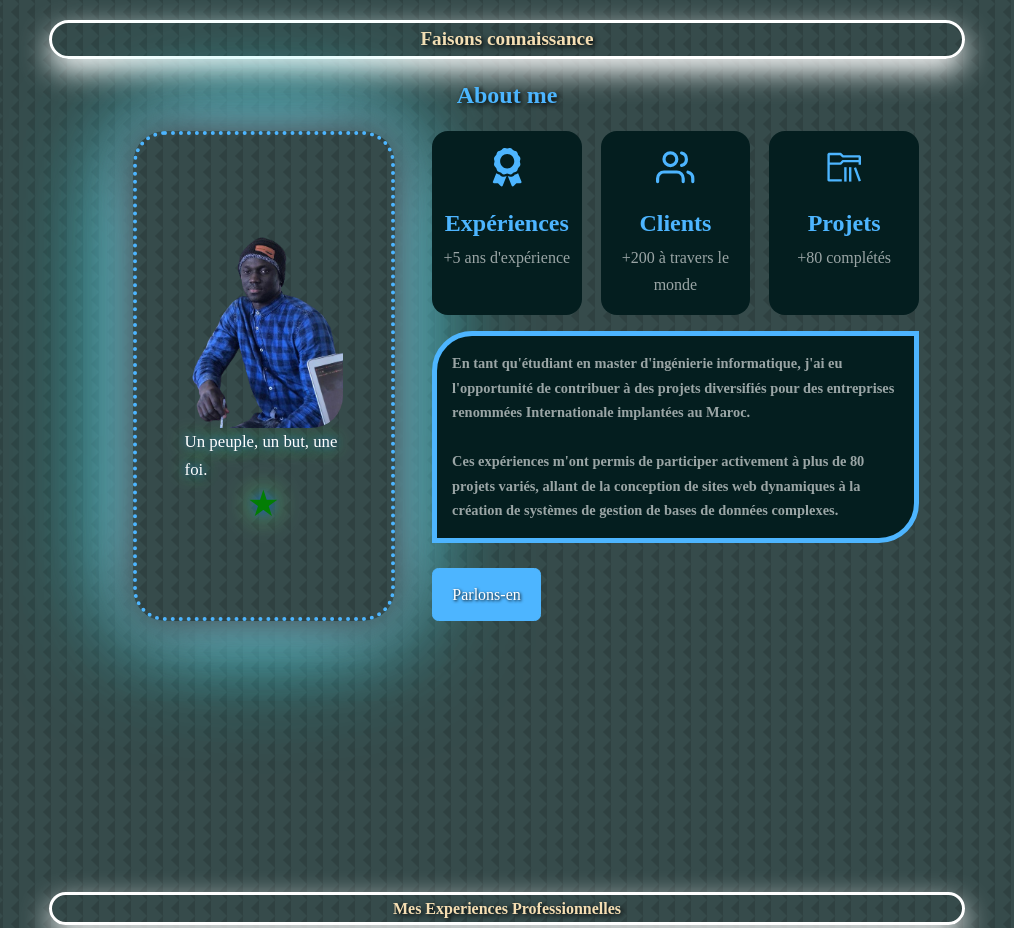
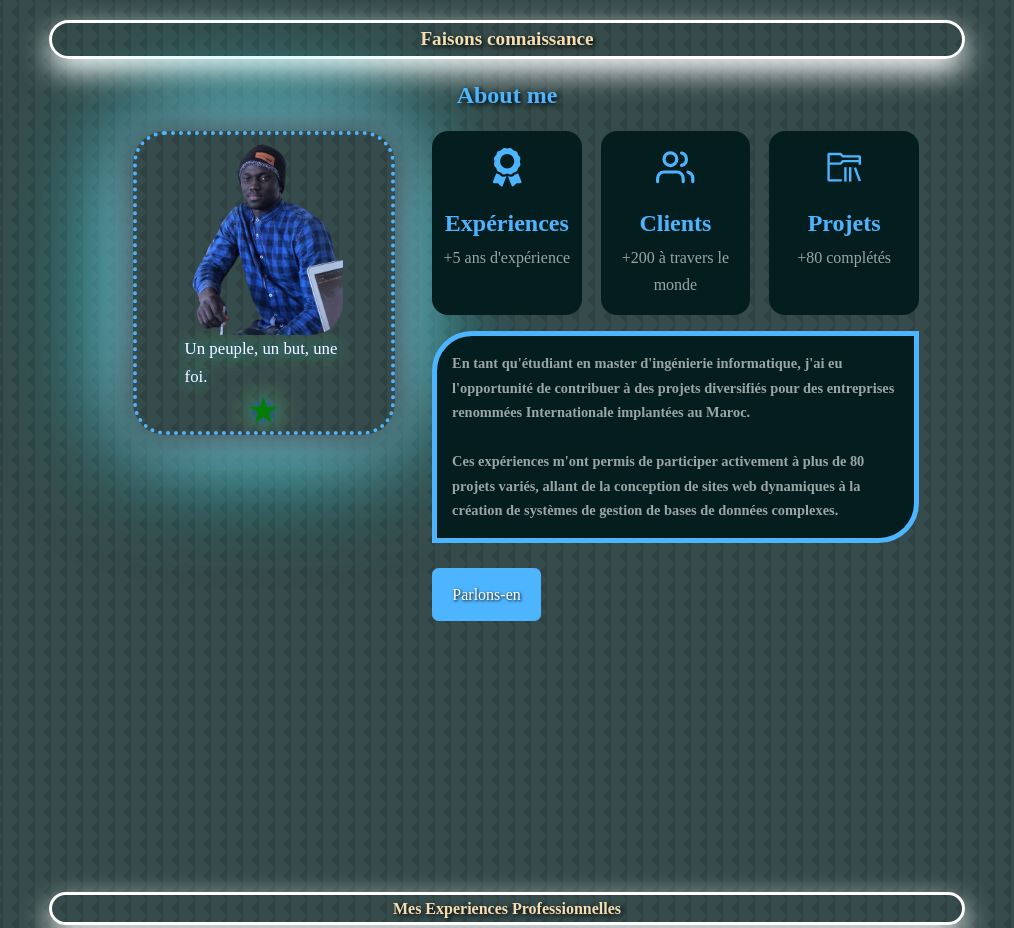
Before and after one commit to Mouhamed1003/keenprogrammer.com, a React (Create React App) app: page / in a window 1280 px wide. Shown: the part 860-1788 px from the top of the page, without its empty margins (133-1147 px from the left). Built offline with nearby package versions, Linux system fonts and the light colour scheme.

Commit message:
Update a_propos.css

```diff
--- a/src/components/a_propos/a_propos.css
+++ b/src/components/a_propos/a_propos.css
@@ -60,22 +60,24 @@ section {
     100% { box-shadow: 0 0 10px #fdfdfdf3, 0 0 20px #163cfbf8, 0 0 30px rgb(8, 130, 139); }
 }
 
-.apropos_moi-image {
-    perspective: 1000px; /* Ajoute une perspective pour l'effet 3D */
-    overflow: hidden; /* S'assure que l'image ne dépasse pas la bordure de l'élément parent */
+.apropos_moi {
+    width: 19rem; /* Définir la largeur de la carte */
+    height: 19rem; /* Définir la hauteur de la carte */
+    border-radius: 2rem;
+    overflow: hidden; /* Masquer tout contenu dépassant de la carte */
 }
 
 .apropos_moi-image img {
-    width: 100%;
-    max-width: 19rem;
+    width: 100%; /* Faire en sorte que l'image remplisse la carte horizontalement */
+    height: auto; /* Permettre à la hauteur de l'image de s'ajuster automatiquement pour maintenir les proportions */
     border-radius: 2rem;
-    transition: transform 0.3s ease; /* Transition pour une animation fluide */
+    transition: transform 0.3s ease;
 }
 
-.apropos_moi-image:hover img {
-    transform: matrix3d(1, 0.1, 0, 0, 0.1, 1, 0, 0, 0, 0, 1, 0, 0, 0, 0, 1) scale(1.2);
-    /* Combinaison de matrix3d pour un effet 3D et scale pour agrandir l'image */
+.apropos_moi:hover .apropos_moi-image img {
+    transform: scale(1.1); /* Agrandir légèrement l'image au survol */
 }
+
 
 .my_nationality {
     color: white;
```
